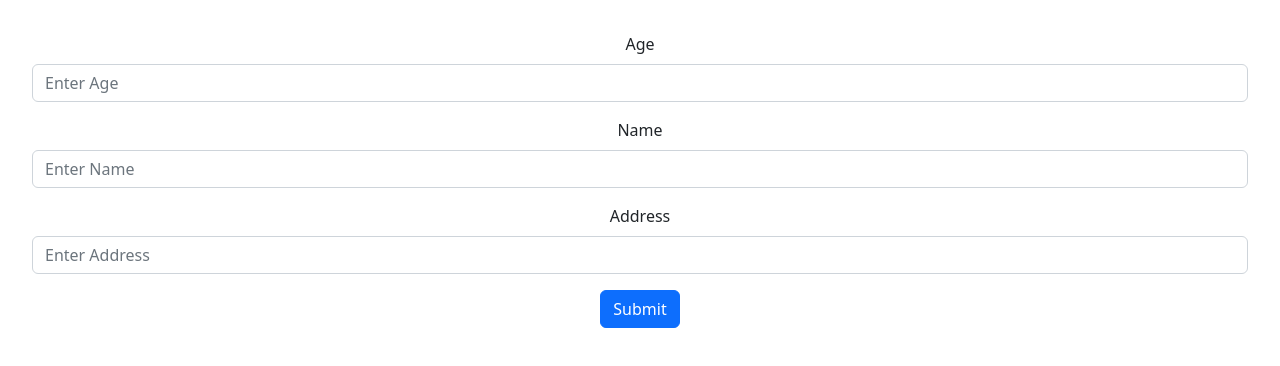
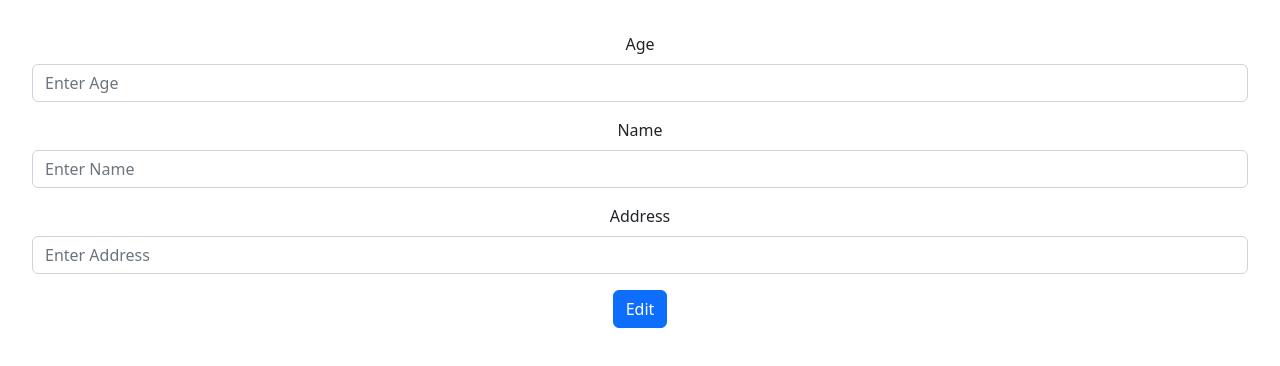
Before and after one commit to digikullReact/julyfrontendreact, a React (Vite) app: page /edit/1 in a window 1280 px wide. Shown: the top 366 px of the page. Built offline with nearby package versions, Linux system fonts and the light colour scheme; no server answers.

Commit message:
Edit mode fixed

```diff
--- a/src/components/AddFrom.jsx
+++ b/src/components/AddFrom.jsx
@@ -17,10 +17,19 @@ const AddFrom = (props) => {
         resolver: yupResolver(schema)
       });
     const onSubmit = data =>{
-      props.AddItem(data)
+      if(props.data){
+        // we are in edit mode
+       props.CallEditApi(data);
+      }else{
+        // We are in the add mode
+        props.AddItem(data)
+      }
+
       reset()
 
     };
+
+
 
   return (
     <div>
@@ -66,9 +75,15 @@ const AddFrom = (props) => {
 
        </Form.Group>
 
-      <Button variant="primary" type="submit">
+       {
+        props.data? <Button variant="primary" type="submit" >
+        Edit
+      </Button>: <Button variant="primary" type="submit">
         Submit
       </Button>
+       }
+
+
 
 
     </Form>
--- a/src/pages/EditPage.jsx
+++ b/src/pages/EditPage.jsx
@@ -31,9 +31,16 @@ const EditPage = () => {
 
   },[])
 
+  const CallEditApi=(editdata)=>{
+    // make an api call here
+
+    console.log("Edit called");
+
+  }
+
   return (
     <div>
-      <AddFrom data={state}/>
+      <AddFrom data={state} CallEditApi={CallEditApi}/>
 
 
     </div>
```
